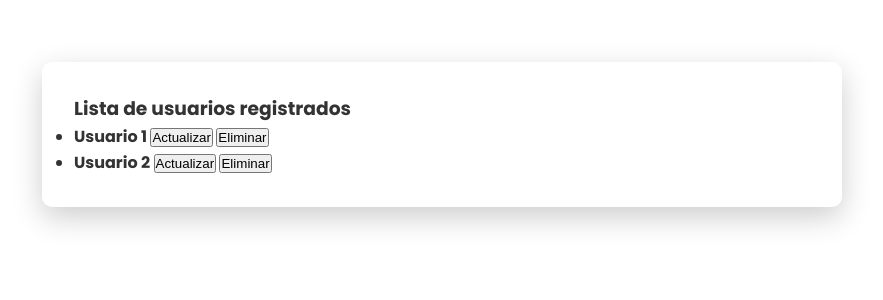
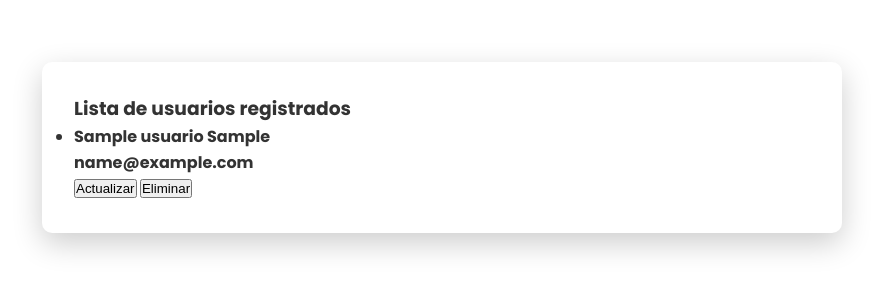
Before and after one commit to galeyro/Web-page-hospital, a Django app: page /control_users/ in a window 1280 px wide. Shown: the part 80-380 px from the top of the page, without its empty margins (198-1081 px from the left). Run offline with Django 5.2, Linux system fonts and the light colour scheme; tables that the repository leaves empty hold one stand-in row (values such as "Sample post").

Commit message:
feat: show users in the html page with DTL

```diff
--- a/hospital/login/templates/control_users.html
+++ b/hospital/login/templates/control_users.html
@@ -28,16 +28,18 @@
                 <section class="login-card">
                     <h1>Lista de usuarios registrados</h1>
                     <ul>
+                        {% for usuario in usuarios %}
                         <li>
-                            Usuario 1
+                            <strong>{{ usuario.nombres }} {{ usuario.apellidos }}</strong>
+                            <br>
+                            <span>{{ usuario.email }}</span>
+                            <br>
                             <button>Actualizar</button>
                             <button>Eliminar</button>
                         </li>
-                        <li>
-                            Usuario 2
-                            <button>Actualizar</button>
-                            <button>Eliminar</button>
-                        </li>
+                        {% empty %}
+                        <li>No hay usuarios registrados</li>
+                        {%  endfor %}
                     </ul>
                 </section>
             </section>
```
